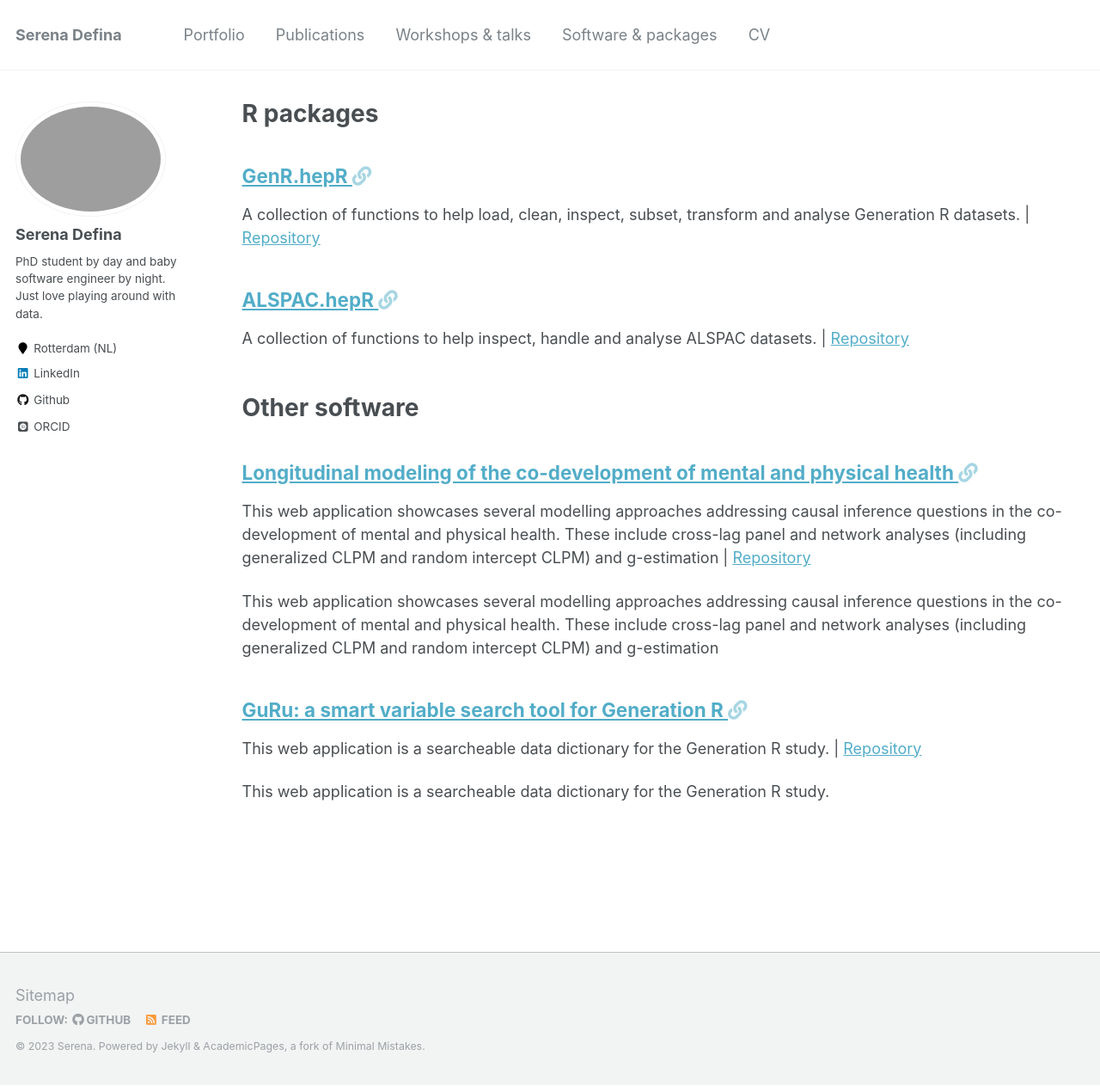
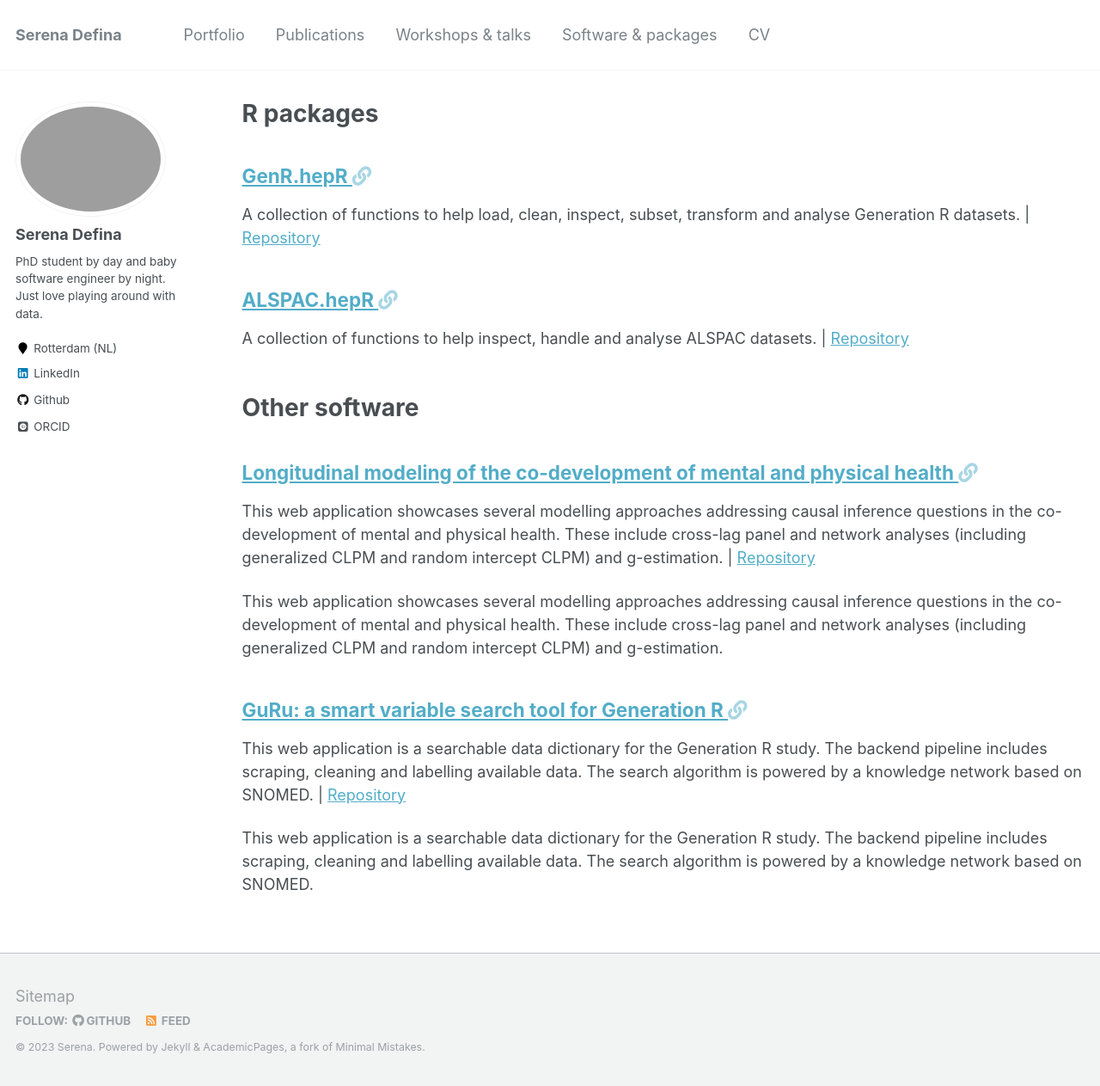
Before and after one commit to SereDef/seredef.github.io, a Jekyll site: the page built from _pages/software.html, in a window 1280 px wide and 1263 px high. Shown: the whole window at 86% size. Built offline with Jekyll 4.4.1, drawn with Linux system fonts in a browser that asks for light colours; some web fonts are replaced.

Commit message:
add software pages

```diff
--- a/_software/1.GuRu.md
+++ b/_software/1.GuRu.md
@@ -2,8 +2,7 @@
 title: 'GuRu: a smart variable search tool for Generation R'
 collection: software
 link: https://github.com/SereDef/GenR-metadata-app
-permalink: /software/1.GuRu
-excerpt: 'This web application is a searcheable data dictionary for the Generation R study.'
-date: 2023-11-12
+excerpt: 'This web application is a searchable data dictionary for the Generation R study. The backend pipeline includes
+scraping, cleaning and labelling available data. The search algorithm is powered by a knowledge network based on SNOMED.'
 repo_url: 'https://github.com/SereDef/GenR-metadata-app'
 ---
```
Also changed, not shown: _packages/1.GenR.helpR-package.md (+0 -11 lines), _software/2.Longitudinal-models.md (+1 -3 lines).
